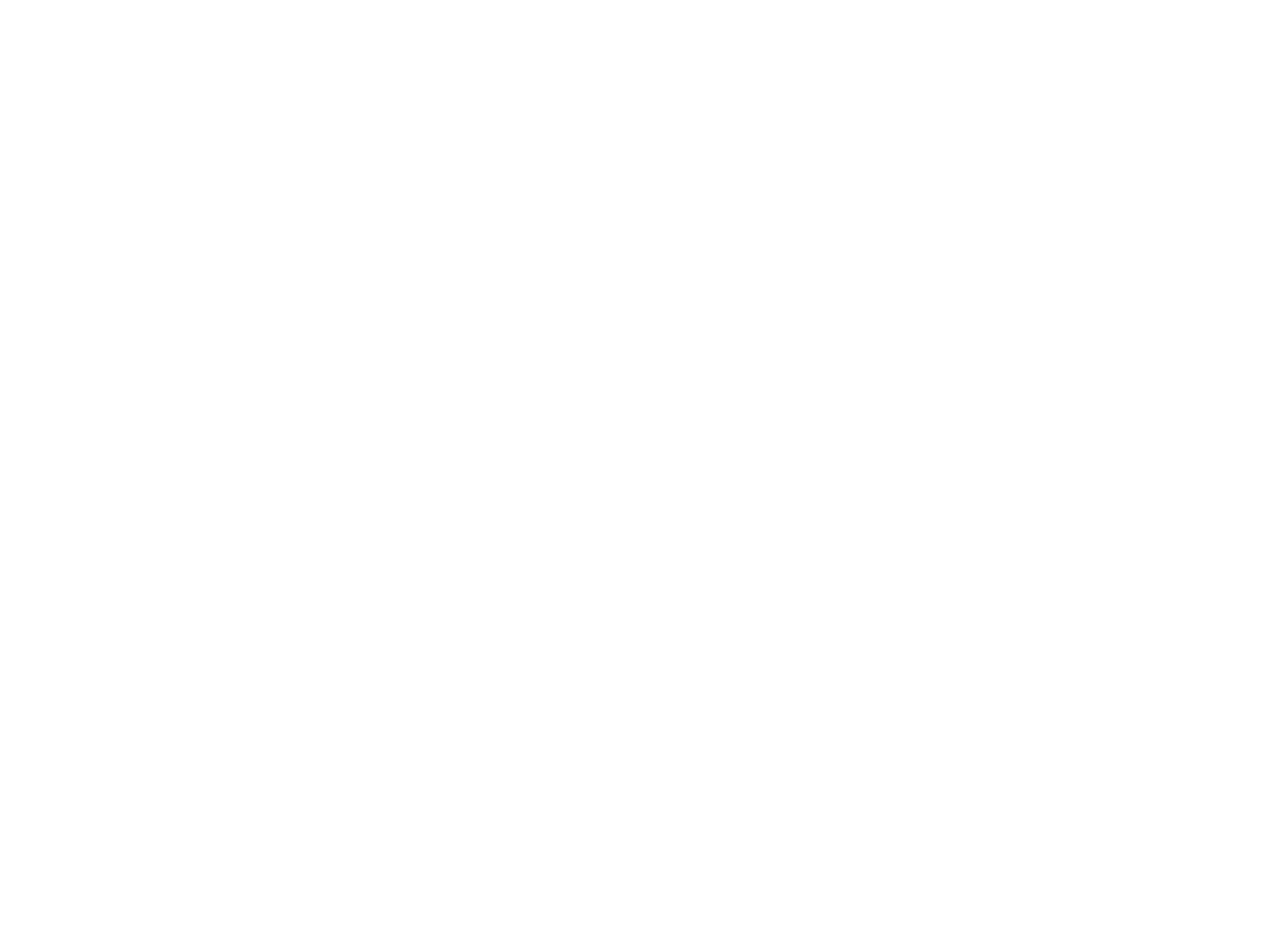
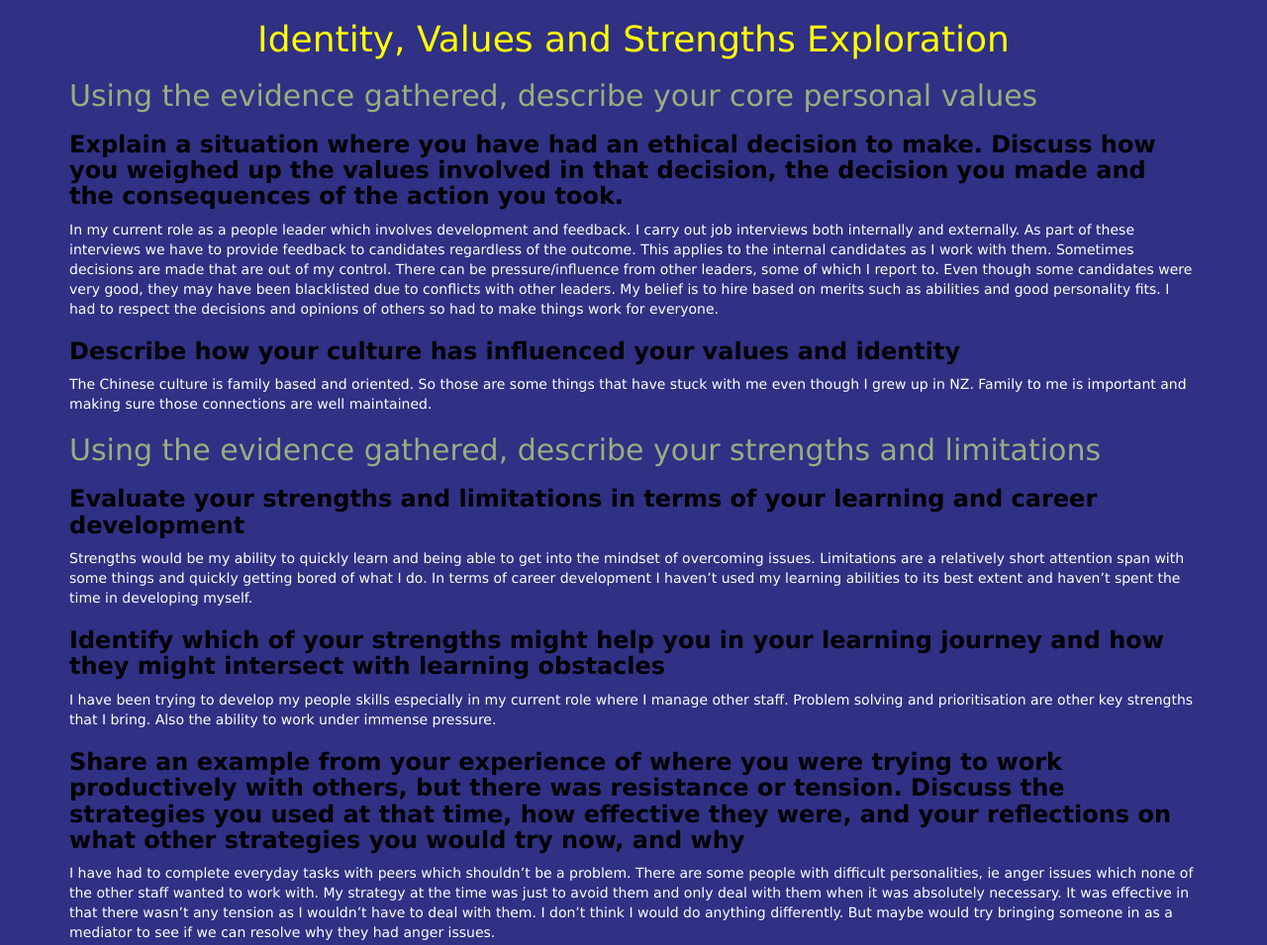
Before and after one commit to hanh008/hanh008.github.io, a plain HTML site: page blog/sprint1-cultural.html in a window 1280 px wide. Shown: the whole page at 99% size. Before the commit the page ends 800 px from the top, so only its background shows below. Drawn offline with Linux system fonts and the light colour scheme.

Commit message:
add sprint 2 cultural

```diff
--- a/blog/sprint1-cultural.html
+++ b/blog/sprint1-cultural.html
@@ -4,9 +4,29 @@
         <meta charset="UTF-8">
         <meta name="viewport" content="width=device-width, initial-scale=1.0">
         <meta http-equiv="X-UA-Compatible" content="ie=edge">
+        <link rel="stylesheet" href="../styles/bootstrap.min.css">
+        <link href="../styles/main.css" rel="stylesheet" type="text/css">
         <title>HTML Template</title>
     </head>
     <body>
-
+        <div class="container">
+            <h1 class="title">Identity, Values and Strengths Exploration</h1>
+            <div>
+                <h2>Using the evidence gathered, describe your core personal values</h2>
+                <h3>Explain a situation where you have had an ethical decision to make. Discuss how you weighed up the values involved in that decision, the decision you made and the consequences of the action you took.</h3>
+                <p>In my current role as a people leader which involves development and feedback. I carry out job interviews both internally and externally. As part of these interviews we have to provide feedback to candidates regardless of the outcome. This applies to the internal candidates as I work with them. Sometimes decisions are made that are out of my control. There can be pressure/influence from other leaders, some of which I report to. Even though some candidates were very good, they may have been blacklisted due to conflicts with other leaders. My belief is to hire based on merits such as abilities and good personality fits. I had to respect the decisions and opinions of others so had to make things work for everyone.</p>
+                <h3>Describe how your culture has influenced your values and identity</h3>
+                <p>The Chinese culture is family based and oriented. So those are some things that have stuck with me even though I grew up in NZ. Family to me is important and making sure those connections are well maintained. </p>
+            </div>
+            <div>
+                <h2>Using the evidence gathered, describe your strengths and limitations</h2>
+                <h3>Evaluate your strengths and limitations in terms of your learning and career development</h3>
+                <p>Strengths would be my ability to quickly learn and being able to get into the mindset of overcoming issues. Limitations are a relatively short attention span with some things and quickly getting bored of what I do. In terms of career development I haven’t used my learning abilities to its best extent and haven’t spent the time in developing myself.</p>
+                <h3>Identify which of your strengths might help you in your learning journey and how they might intersect with learning obstacles</h3>
+                <p>I have been trying to develop my people skills especially in my current role where I manage other staff. Problem solving and prioritisation are other key strengths that I bring. Also the ability to work under immense pressure.</p>
+                <h3>Share an example from your experience of where you were trying to work productively with others, but there was resistance or tension. Discuss the strategies you used at that time, how effective they were, and your reflections on what other strategies you would try now, and why</h3>
+                <p>I have had to complete everyday tasks with peers which shouldn’t be a problem. There are some people with difficult personalities, ie anger issues which none of the other staff wanted to work with. My strategy at the time was just to avoid them and only deal with them when it was absolutely necessary. It was effective in that there wasn’t any tension as I wouldn’t have to deal with them. I don’t think I would do anything differently. But maybe would try bringing someone in as a mediator to see if we can resolve why they had anger issues.</p>
+            </div>
+        </div>
     </body>
 </html>
--- a/styles/main.css
+++ b/styles/main.css
@@ -50,3 +50,8 @@ h2 {
 .centertext {
     text-align: center;
 }
+
+h3 {
+    color: black;
+    font-weight: bold;
+}
```
Also changed, not shown: index.html (+1 -1 lines).
